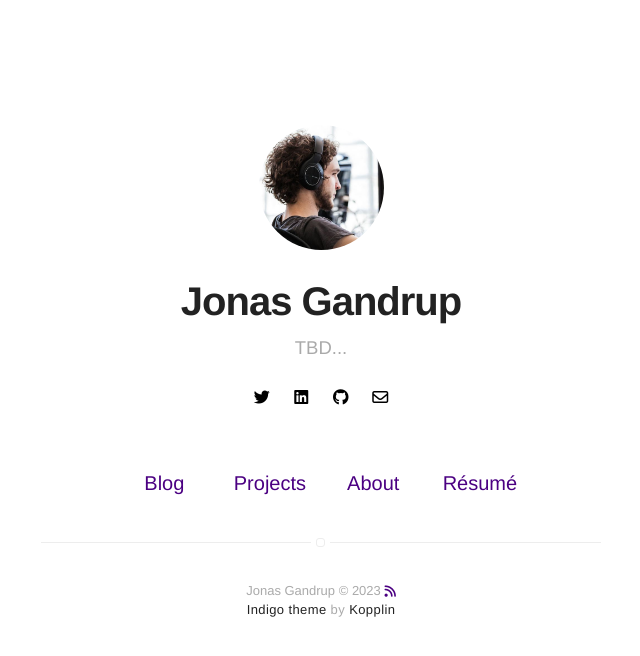
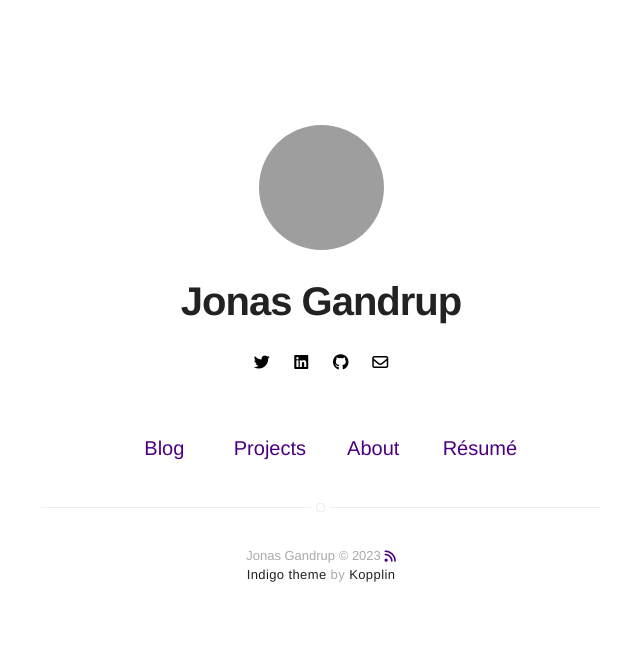
Before and after one commit to jonasgandrup/Jonasgandrup.github.io, a Jekyll site: the page built from index.html, in a window 1280 px wide. Shown: the top 656 px of the page, without its empty margins (319-959 px from the left). Built offline with Jekyll 4.4.1, drawn with Linux system fonts in a browser that asks for light colours; nearby versions of some CDN libraries.

Commit message:
updated profile.png

```diff
--- a/_config.yml
+++ b/_config.yml
@@ -1,14 +1,14 @@
 # main text of home
 title: Jonas Gandrup
-bio: TBD...
+bio:
 
 # twitter summary info
-description: TBD...
+description:
 
 # if it's an external image, update below for true
 # better with square images
 external-image: false
-picture: assets/images/profile.jpg
+picture: assets/images/profile.png
 
 # your site color theme, true for dark theme,
 # false to light theme, auto to switch with system.
@@ -46,7 +46,7 @@
     name: Jonas Gandrup
     bio: TBD...
     external-image: false
-    picture: assets/images/profile.jpg
+    picture: assets/images/profile.png
     twitter: jonasgandrup
 
 # do you want a larger site? change the option below
```
Also changed, not shown: 1 other file.
